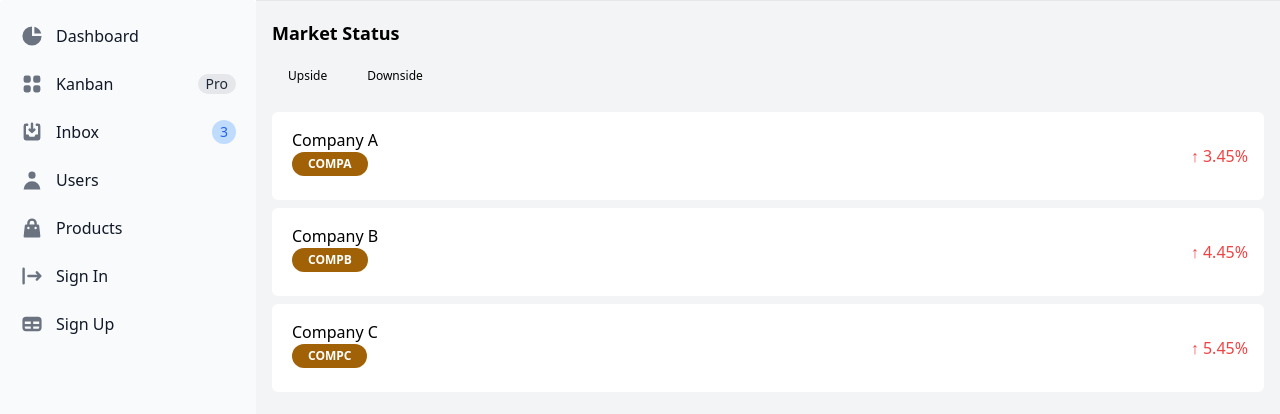
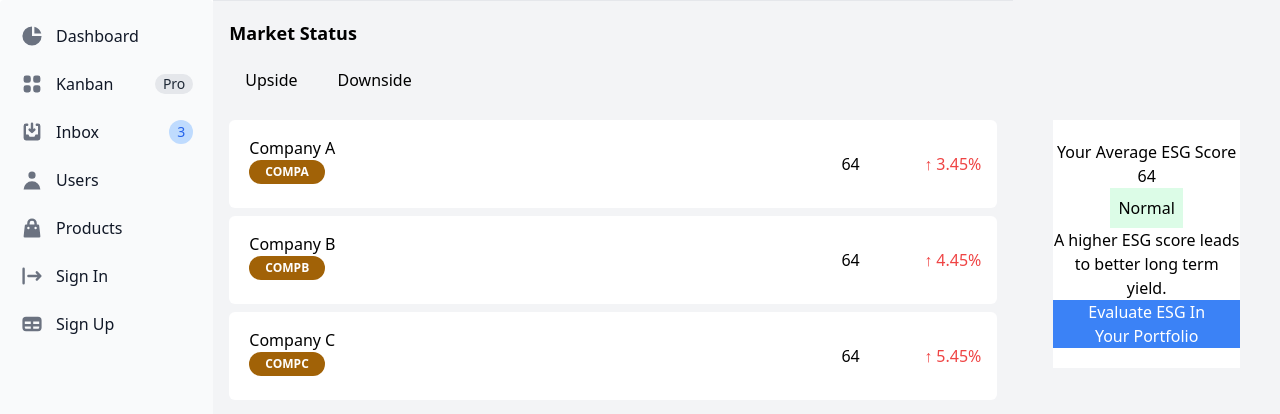
Before and after one commit to neozhixuan/project-CDLSDG, a Next.js app: page / in a window 1280 px wide. Shown: the top 414 px of the page. Built offline with nearby package versions, Linux system fonts and the light colour scheme.

Commit message:
feature/implement-scorecard

```diff
--- a/components/Sidebar.jsx
+++ b/components/Sidebar.jsx
@@ -1,4 +1,4 @@
-export const Sidebar = () => {
+export const Sidebar = (props) => {
   return (
     <aside className="w-64" aria-label="Sidebar">
       <div className="overflow-y-auto py-4 px-3 bg-gray-50 rounded dark:bg-gray-800 h-screen">
--- a/components/StockCard.jsx
+++ b/components/StockCard.jsx
@@ -1,6 +1,6 @@
 export const StockCard = (props) => {
   return (
-    <li className="border-gray-400 flex flex-row mb-2">
+    <li className="border-gray-400 flex-row mb-2">
       <div className="select-none cursor-pointer bg-white rounded-md flex flex-1 items-center p-4  transition duration-200 ease-in-out transform hover:-translate-y-1 hover:shadow">
         <div className="flex-1 pl-1 mr-16">
           <div className="font-medium">{props.companyName}</div>
@@ -17,6 +17,9 @@ export const StockCard = (props) => {
             </a>{" "}
           </div>
         </div>
+        <div className="basis-1/5 text-center">
+          64
+        </div>
         <div className="text-red-500 ">{props.stockChange}</div>
       </div>
     </li>
--- /dev/null
+++ b/components/StockLabel.jsx
@@ -0,0 +1,10 @@
+export const StockLabel = (props) => {
+  return (
+    <a
+      href="#"
+      className="inline-block rounded-full text-blacktext-xs mr-1 md:mr-2 mb-2 px-2 md:px-4 py-1 "
+    >
+      {props.labelName}
+    </a>
+  );
+};
--- a/components/StockLayout.jsx
+++ b/components/StockLayout.jsx
@@ -1,30 +1,16 @@
 import { StockCard } from "./StockCard";
+import { StockLabel } from "./StockLabel";
 
-export const StockLayout = () => {
+export const StockLayout = (props) => {
+  const classes = "bg-gray-100 " + props.className;
   return (
-    <div className="flex-auto">
+    <div className={classes}>
       <header className="flex-none flex h-16 bg-gray-100 border-t px-4 items-center">
         <h1 className="font-semibold text-lg">Market Status</h1>
       </header>
       <header className="flex-none flex  bg-gray-100 px-4 items-center">
-        <a
-          href="#"
-          className="inline-block rounded-full text-black
-
-                                text-xs
-                                mr-1 md:mr-2 mb-2 px-2 md:px-4 py-1 "
-        >
-          Upside
-        </a>
-        <a
-          href="#"
-          className="inline-block rounded-full text-black
-
-                                text-xs
-                                mr-1 md:mr-2 mb-2 px-2 md:px-4 py-1 "
-        >
-          Downside
-        </a>
+        <StockLabel labelName="Upside" />
+        <StockLabel labelName="Downside" />
       </header>
 
       <ul className="flex flex-col bg-gray-100 p-4">
--- /dev/null
+++ b/components/StockScore.jsx
@@ -0,0 +1,18 @@
+export const StockScore = (props) => {
+  const classes = "p-10 bg-gray-100 " + props.className;
+  return (
+    <div className={classes}>
+      <div className="flex flex-col bg-white lg:mt-20">
+        <p className="pt-5 text-center"> Your Average ESG Score </p>
+        <p className="text-center"> 64 </p>
+        <div className="mx-auto">
+            <div className="bg-green-100 text-center p-2">
+                Normal
+            </div>
+        </div>
+        <p className="text-center">A higher ESG score leads to better long term yield.</p>
+        <button className="mx-auto px-4 align-middle mb-5 bg-blue-500 text-white">Evaluate ESG In Your Portfolio</button>
+      </div>
+    </div>
+  );
+};
--- a/pages/index.js
+++ b/pages/index.js
@@ -2,6 +2,7 @@ import Link from "next/link";
 import Head from "next/head";
 import { Sidebar } from "../components/Sidebar";
 import { StockLayout } from "../components/StockLayout";
+import { StockScore } from "../components/StockScore";
 
 export default function IndexPage() {
   return (
@@ -14,7 +15,10 @@ export default function IndexPage() {
       </Head>
       <div className="flex">
         <Sidebar />
-        <StockLayout />
+        <div className="flex w-full lg:flex-row flex-col">
+          <StockLayout className="lg:basis-3/4"/>
+          <StockScore className="lg:basis-1/4 w-full"/>
+        </div>
       </div>
     </main>
   );
```
